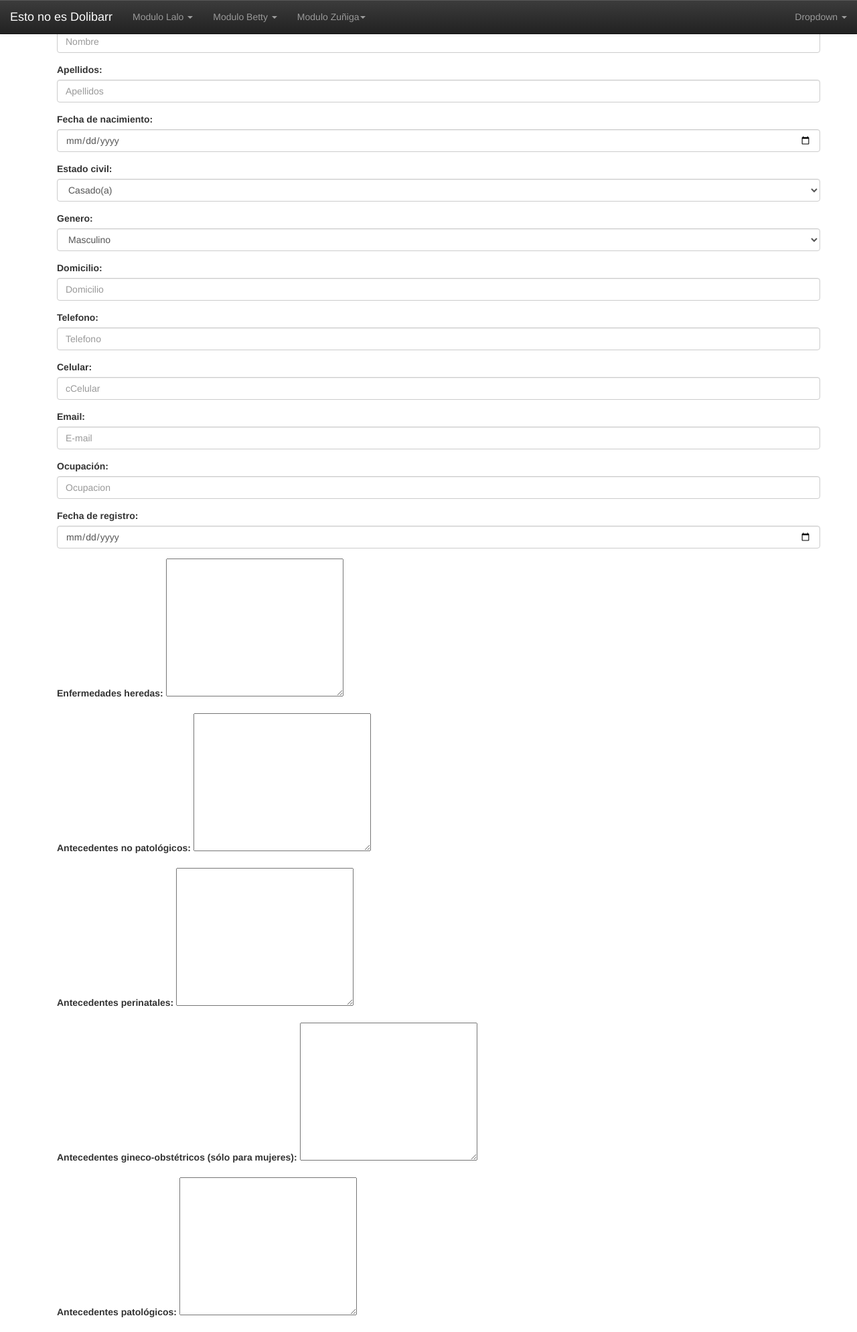
After one commit to calkc/upaProyecto, a PHP site: template vistas/form_pacientes.html in a window 1280 px wide. The commit adds this page. Shown: the whole page at 67% size. Run offline with PHP 8.4, Linux system fonts and the light colour scheme; the template is opened without the code that fills it, so the values that code supplies are empty; some libraries are stand-ins or nearby versions.

```diff
--- a/routes/customers.php
+++ b/routes/customers.php
@@ -81,8 +81,6 @@ $app ->put('/api/v1/customer/update/{id}', function(Request $req, Response $res)
     $city = $req -> getParam('city');
     $state =$req -> getParam('state');
 
-    echo $id .$first_name. $last_name. $address . $city . $state;
-
 
     $sql = "UPDATE CUSTOMERS SET
         first_name  = :first_name,
--- /dev/null
+++ b/vistas/form_pacientes.html
@@ -0,0 +1,152 @@
+<!DOCTYPE html>
+<html lang="en">
+<head>
+	<meta charset="UTF-8">
+	<title>Nav bars</title>
+	<meta name="viewport" content="width=device-width, user-scalable=no, initial-scale=1.0, maximum-scale=1.0, minimum-scale=1.0">
+	<link rel="stylesheet" href="bustras/css/bootstrap.css">
+	<link rel="stylesheet" href="bustras/css/bootstrap-theme.css">
+	<link rel="stylesheet" href="bustras/css/estilos.css">
+</head>
+<body>
+	<div class="container contenedor_principal">
+		<br>
+		<header>
+			<nav class="navbar navbar-default navbar-fixed-top navbar-inverse">
+			<!-- navbar-fixed-top o bottom ocupa el 100$ independientemente de si lo encierras en un container -->
+			<!-- Si se utiliza el fixed top entonces tienes que agregar padding al body para que se muestre el texto debajo del nav -->
+				<div class="container-fluid">
+					<div class="navbar-header">
+						<a href="#" class="navbar-brand">Esto no es Dolibarr</a>
+					</div>
+					<div class="collapse navbar-collapse" id="navbar1">
+					<!-- id tiene que ser igual que el que pusiste en el data-target, solo que en este se le añade # -->
+						<ul class="nav navbar-nav">
+							<li class="dropdown">
+								<a href="#" class="dropdown-toggle" data-toggle="dropdown" role="button" aria-haspopup="true" aria-expanded="false">Modulo Lalo <span class="caret"></span></a>
+								<ul class="dropdown-menu">
+									<li><a href="">Cosa Modulo #1</a></li>
+									<li><a href="">Cosa Modulo #2</a></li>
+									<li role="separator" class="divider"></li>
+									<li><a href="">Cosa Modulo #4</a></li>
+								</ul>
+							</li>
+
+							<li class="dropdown">
+								<a href="#" class="dropdown-toggle" data-toggle="dropdown" role="button" aria-haspopup="true" aria-expanded="false">Modulo Betty <span class="caret"></span></a>
+								<ul class="dropdown-menu">
+									<li><a href="">Cosa Modulo #1</a></li>
+									<li><a href="">Cosa Modulo #2</a></li>
+									<li role="separator" class="divider"></li>
+									<li><a href="">Cosa Modulo #4</a></li>
+								</ul>
+							</li>
+
+							<li class="dropdown">
+								<a href="#" class="dropdown-toggle" data-toggle="dropdown" role="button" aria-haspopup="true" aria-expanded="false">Modulo Zuñiga<span class="caret"></span></a>
+								<ul class="dropdown-menu">
+									<li><a href="">Cosa Modulo #1</a></li>
+									<li><a href="">Cosa Modulo #2</a></li>
+									<li role="separator" class="divider"></li>
+									<li><a href="">Cosa Modulo #4</a></li>
+								</ul>
+							</li>
+						</ul>
+						<!-- terminan bottones -->
+						<ul class="nav navbar-nav navbar-right">
+							<li class="dropdown">
+								<a href="#" class="dropdown-toggle" data-toggle="dropdown" role="button" aria-haspopup="true" aria-expanded="false">Dropdown <span class="caret"></span></a>
+								<ul class="dropdown-menu">
+									<li><a href="">Cosa Modulo #1</a></li>
+									<li><a href="">Cosa Modulo #2</a></li>
+									<li class="divider"></li>
+									<li><a href="">Cosa Modulo #4</a></li>
+								</ul>
+							</li>
+						</ul>
+					</div>
+				</div>
+			</nav>
+		</header>
+		<div class="container">
+			<form>
+				<div class="form-group">
+					<label for="nombre">Nombre:</label>
+					<input type="text" class="form-control" id="nombre" name="nombre" placeholder="Nombre">
+				</div>
+				<div class="form-group">
+					<label for="nombre">Apellidos:</label>
+					<input type="text" class="form-control" id="apellidos" name="apellidos" placeholder="Apellidos">
+				</div>
+				<div class="form-group">
+					<label for="nombre">Fecha de nacimiento:</label>
+					<input type="date" class="form-control" name="fecha_nacimiento" id="fecha_nacimiento">
+				</div>
+				<div class="form-group">
+					<label for="option">Estado civil:</label>
+					<select class="form-control" name="estado_civil" id="estado_civil">
+						<option value="">Casado(a)</option>
+						<option value="">Soltero(a)</option>
+						<option value="">Divorciado(a)</option>
+						<option value="">Viudo(a)</option>
+					</select>
+				</div>
+				<div class="form-group">
+					<label for="option">Genero:</label>
+					<select class="form-control" name="genero" id="genero">
+						<option value="">Masculino</option>
+						<option value="">Femenino</option>
+					</select>
+				</div>
+				<div class="form-group">
+					<label for="nombre">Domicilio:</label>
+					<input type="text" class="form-control" id="domicilio" name="domicilio" placeholder="Domicilio">
+				</div>
+				<div class="form-group">
+					<label for="nombre">Telefono:</label>
+					<input type="text" class="form-control" id="telefono" name="telefono" placeholder="Telefono">
+				</div>
+				<div class="form-group">
+					<label for="nombre">Celular:</label>
+					<input type="text" class="form-control" id="celular" name="celular" placeholder="cCelular">
+				</div>
+				<div class="form-group">
+					<label for="nombre">Email:</label>
+					<input type="text" class="form-control" id="email" name="email" placeholder="E-mail">
+				</div>
+				<div class="form-group">
+					<label for="nombre">Ocupación:</label>
+					<input type="text" class="form-control" id="ocupacion" name="ocupacion" placeholder="Ocupacion">
+				</div>
+				<div class="form-group">
+					<label for="nombre">Fecha de registro:</label>
+					<input type="date" class="form-control" id="fecha_registro" name="fecha_registro" placeholder="Fecha de nacimiento">
+				</div>
+				<div class="form-group">
+					<label for="nombre">Enfermedades heredas:</label>
+					<textarea name="enfs_here" id="enfs_here" cols="30" rows="10"></textarea>
+				</div>
+				<div class="form-group">
+					<label for="nombre">Antecedentes no patológicos:</label>
+					<textarea name="ant_no_pat" id="ant_no_pat" cols="30" rows="10"></textarea>
+				</div>
+				<div class="form-group">
+					<label for="nombre">Antecedentes perinatales:</label>
+					<textarea name="ant_peri" id="ant_peri" cols="30" rows="10"></textarea>
+				</div>
+				<div class="form-group">
+					<label for="nombre">Antecedentes gineco-obstétricos (sólo para mujeres):</label>
+					<textarea name="ant_gine" id="ant_gine" cols="30" rows="10"></textarea>
+				</div>
+				<div class="form-group">
+					<label for="nombre">Antecedentes patológicos:</label>
+					<textarea name="ant_pat" id="ant_pat" cols="30" rows="10"></textarea>
+				</div>
+			</form>
+		</div>
+	</div>
+
+	<script src="../bustras/js/jquery.min.js"></script>
+	<script src="../bustras/js/bootstrap.js"></script>
+</body>
+</html>
```
Also changed, not shown: routes/datosPaciente.php (+91 -18 lines), vistas/form_visitas.html (added, +123 -0 lines), 1 other file.
